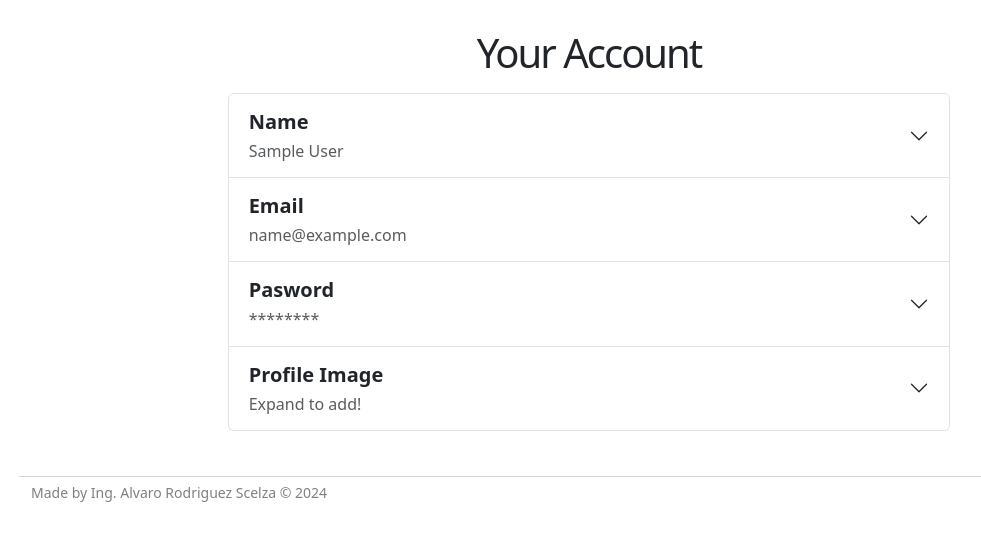
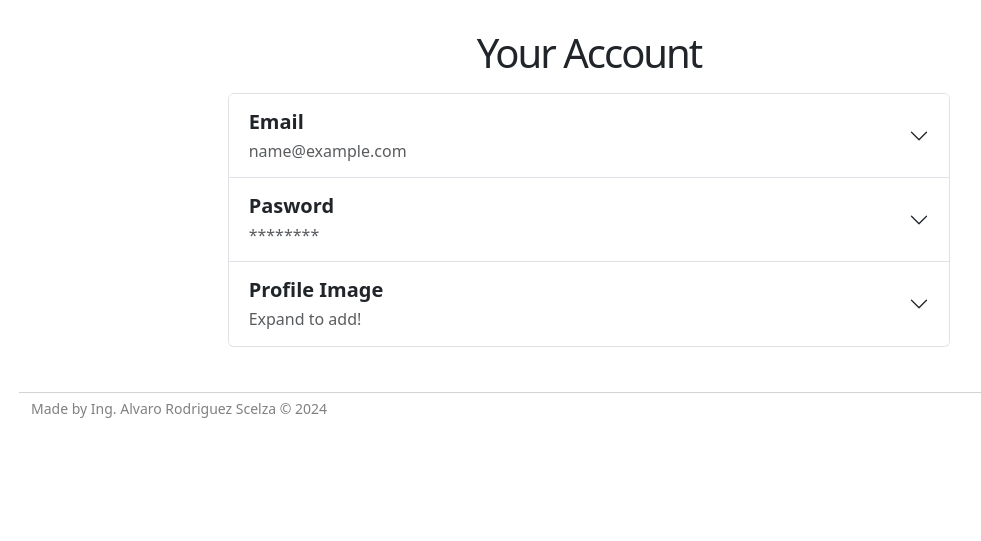
Before and after one commit to alvaroscelza/Claims-and-Complaints, a Django app: page /accounts/profile/ in a window 1280 px wide. Shown: the part 55-596 px from the top of the page, without its empty margins (51-1032 px from the left). Run offline with Django 5.2, Linux system fonts and the light colour scheme; the visitor is signed in with stand-in values (Sample User, id 1); parts of the project's set-up code (start-up, migrations or seed data) failed here and were passed over; some libraries are stand-ins or nearby versions.

Commit message:
Remove name

```diff
--- a/applications/users/templates/users/dashboard/profile.html
+++ b/applications/users/templates/users/dashboard/profile.html
@@ -5,27 +5,19 @@
         <h1 class="text-center mb-3">Your Account</h1>
         <div class="col-md-8 col-sm-10 mx-auto">
             <div class="accordion" id="acciybtsAccirduib">
-                <div class="accordion-item">
+                {% comment %} <div class="accordion-item">
                     <h2 class="accordion-header" id="headingOne">
-                        <button class="accordion-button collapsed"
-                                type="button"
-                                data-bs-toggle="collapse"
-                                data-bs-target="#collapseOne"
-                                aria-expanded="true"
-                                aria-controls="collapseOne">
+                        <button class="accordion-button collapsed" type="button" data-bs-toggle="collapse" data-bs-target="#collapseOne" aria-expanded="true" aria-controls="collapseOne">
                             <span class="d-block">
                                 <span class="h5 fw-bold d-block">Name</span>
                                 <span class="text-muted">{{ request.user.get_full_name }}</span>
                             </span>
                         </button>
                     </h2>
-                    <div id="collapseOne"
-                         class="accordion-collapse collapse"
-                         aria-labelledby="headingOne"
-                         data-bs-parent="#acciybtsAccirduib">
+                    <div id="collapseOne" class="accordion-collapse collapse" aria-labelledby="headingOne" data-bs-parent="#acciybtsAccirduib">
                         <div class="accordion-body"></div>
                     </div>
-                </div>
+                </div> {% endcomment %}
                 <div class="accordion-item">
                     <h2 class="accordion-header" id="headingTwo">
                         <button class="accordion-button collapsed"
```
